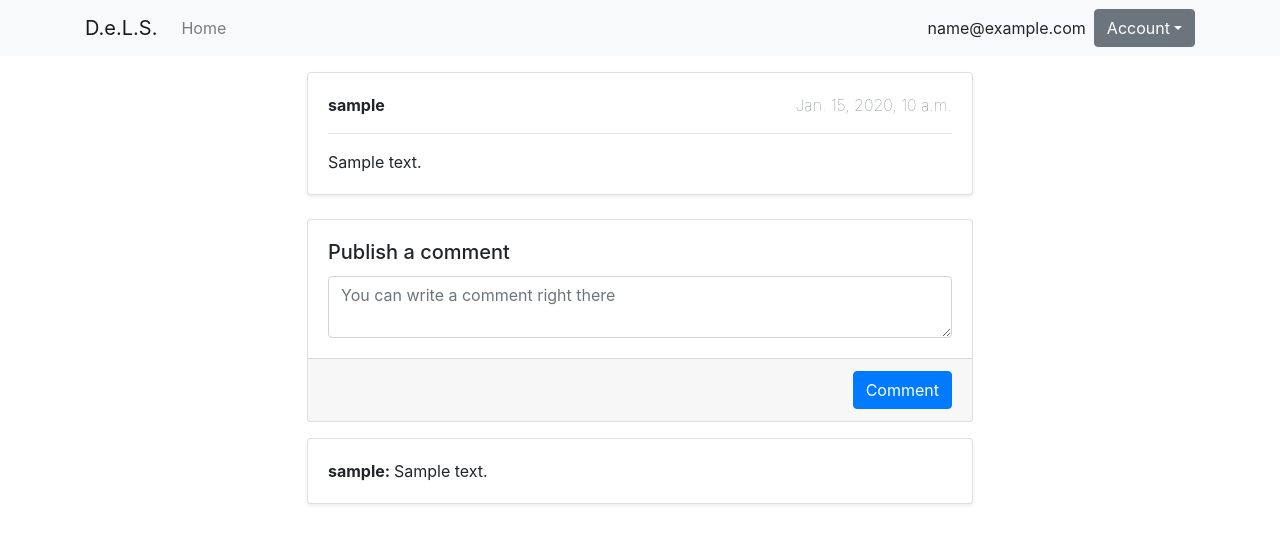
After one commit to Industrylaud/dels, a Django app: page /groups/mygroup/post/1 in a window 1280 px wide. The commit adds this page. Shown: the top 544 px of the page. Run offline with Django 3.2, Linux system fonts and the light colour scheme; a user stored in the database is signed in; tables that the repository leaves empty hold one stand-in row (values such as "Sample post"); some libraries are stand-ins or nearby versions.

Commit message:
add comment

```diff
--- a/groups/models.py
+++ b/groups/models.py
@@ -34,7 +34,7 @@ class Comment(models.Model):
     )
 
     body = models.TextField()
-    pub_date = models.DateTimeField('date_published')
+    pub_date = models.DateTimeField('date_published', auto_now_add=True)
 
     def get_absolute_url(self):
-        return reverse('student_group')
+        return reverse('post_detail', args=[str(self.post_id)])
--- a/groups/urls.py
+++ b/groups/urls.py
@@ -1,10 +1,11 @@
 from django.urls import path
 
-from .views import GroupView
+from .views import GroupView, PostView
 
 from . import views
 
 
 urlpatterns = [
-    path('mygroup/', GroupView.as_view(), name='student_group')
+    path('mygroup/', GroupView.as_view(), name='student_group'),
+    path('mygroup/post/<int:pk>', PostView.as_view(), name='post_detail')
 ]
--- a/groups/views.py
+++ b/groups/views.py
@@ -1,7 +1,7 @@
 from django.contrib.auth.mixins import LoginRequiredMixin
 from django.views.generic.edit import CreateView
 
-from groups.models import Post
+from groups.models import Post, Comment
 
 
 class GroupView(LoginRequiredMixin, CreateView):
@@ -20,3 +20,20 @@ class GroupView(LoginRequiredMixin, CreateView):
         form.instance.author = self.request.user
         form.instance.student_group = self.request.user.student_group
         return super().form_valid(form)
+
+
+class PostView(LoginRequiredMixin, CreateView):
+    model = Comment
+    template_name = 'groups/post_detail.html'
+    fields = ['body', ]
+
+    def get_context_data(self, **kwargs):
+        context = super().get_context_data(**kwargs)
+        context['post'] = Post.objects.get(id=int(self.kwargs['pk']))
+        context['comments'] = self.model.objects.filter(post_id=int(self.kwargs['pk'])).order_by('-pub_date')
+        return context
+
+    def form_valid(self, form):
+        form.instance.author = self.request.user
+        form.instance.post = Post.objects.get(id=int(self.kwargs['pk']))
+        return super().form_valid(form)
--- /dev/null
+++ b/templates/groups/post_detail.html
@@ -0,0 +1,46 @@
+{% extends '_base.html' %}
+{% load crispy_forms_tags %}
+
+{% block title %}Post detail{% endblock %}
+
+{% block content %}
+    <div class="card mt-3 mx-auto shadow-sm" style="width: 60%">
+        <div class="card-body pb-1">
+            <p>
+                <span class="card-title font-weight-bold">{{ post.author }}</span>
+                <span class="font-weight-lighter text-muted float-right">
+                    {{ post.pub_date }}</span>
+            </p>
+            <hr>
+            <p>{{ post.body }}</p>
+        </div>
+    </div>
+
+    <form method="post" class="mt-4 mx-auto" style="width: 60%">
+    {% csrf_token %}
+        <div class="card">
+                <div class="card-body">
+                    <h5 class="card-title">Publish a comment</h5>
+                    <textarea placeholder="You can write a comment right there" class="form-control"
+                              type="text" id="body" name="body" required></textarea>
+                </div>
+
+                <div class="card-footer">
+                    <button class="btn btn-primary float-right" type="submit">Comment</button>
+                </div>
+            </div>
+    </form>
+
+    {% for comment in comments %}
+        <div class="card mt-3 mx-auto shadow-sm" style="width: 60%">
+        <div class="card-body pb-1">
+            <p>
+                <span class="font-weight-bold">{{ comment.author }}: </span>
+                <span class="text-mutex">
+                    {{ comment.body }}</span>
+            </p>
+        </div>
+    </div>
+    {% endfor %}
+
+{% endblock %}
--- a/templates/groups/student_group.html
+++ b/templates/groups/student_group.html
@@ -7,8 +7,6 @@
         <form class="mt-4 mx-auto" style="width: 60%" method="post">
         {% csrf_token %}
             <div class="card">
-
-
                 <div class="card-body">
                     <h5 class="card-title">Publish a post</h5>
                     <textarea placeholder="You can write a post right there" class="form-control"
@@ -47,14 +45,14 @@
             <div class="card-body pb-1">
                 <p>
                     <span class="card-title font-weight-bold">{{ post.author }}</span>
-                    <a href="#" class="text-decoration-none font-weight-lighter text-muted float-right">
+                    <a href="{% url 'post_detail' post.pk %}" class="text-decoration-none font-weight-lighter text-muted float-right">
                         {{ post.pub_date }}</a>
                 </p>
                 <hr>
                 <p>{{ post.body }}</p>
                 <hr>
                 <p>
-                    <span><a href="#" class="text-decoration-none">Comment</a></span>
+                    <span><a href="{{ post.get_absolute_url }}" class="text-decoration-none">Comment</a></span>
                     <span class="float-right font-weight-lighter text-muted">
                         Comments: {{ post.comments.all.count }}</span>
                 </p>
```
Also changed, not shown: groups/migrations/0004_auto_20201111_1459.py (added).
